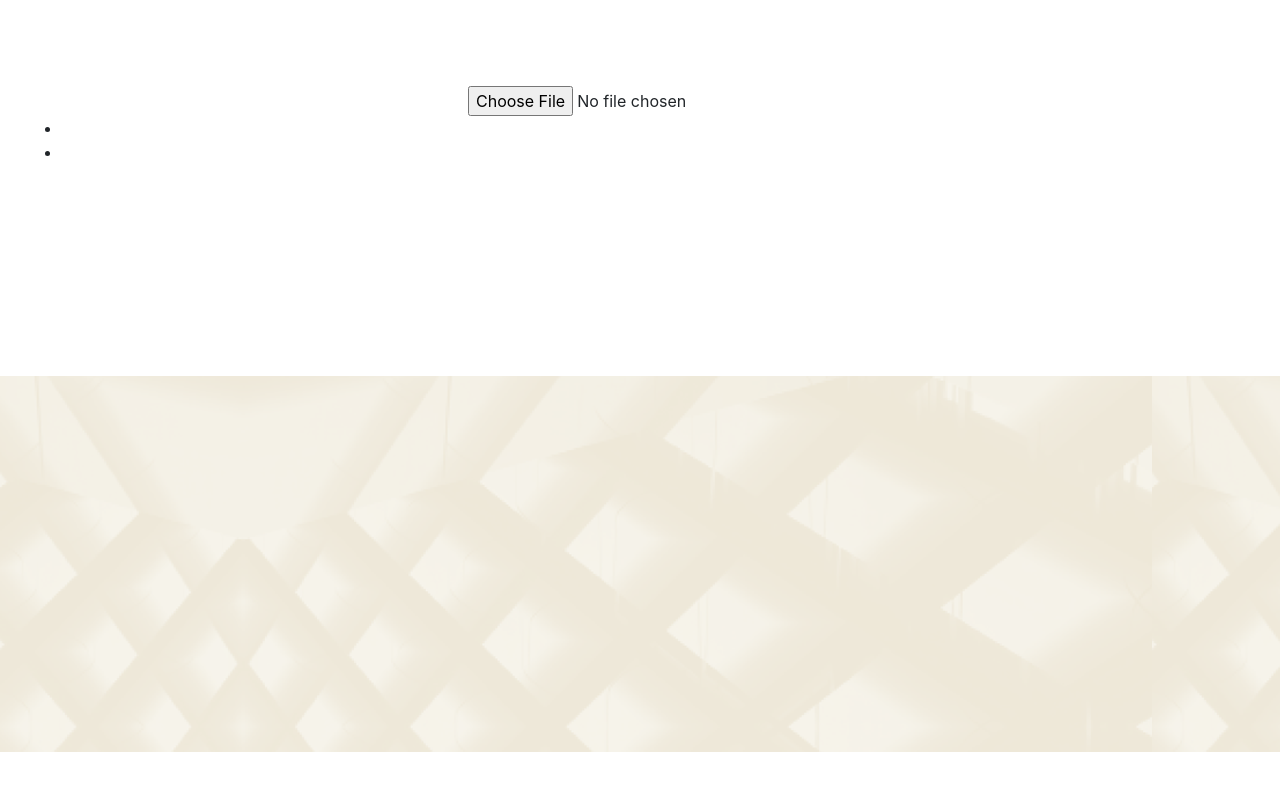
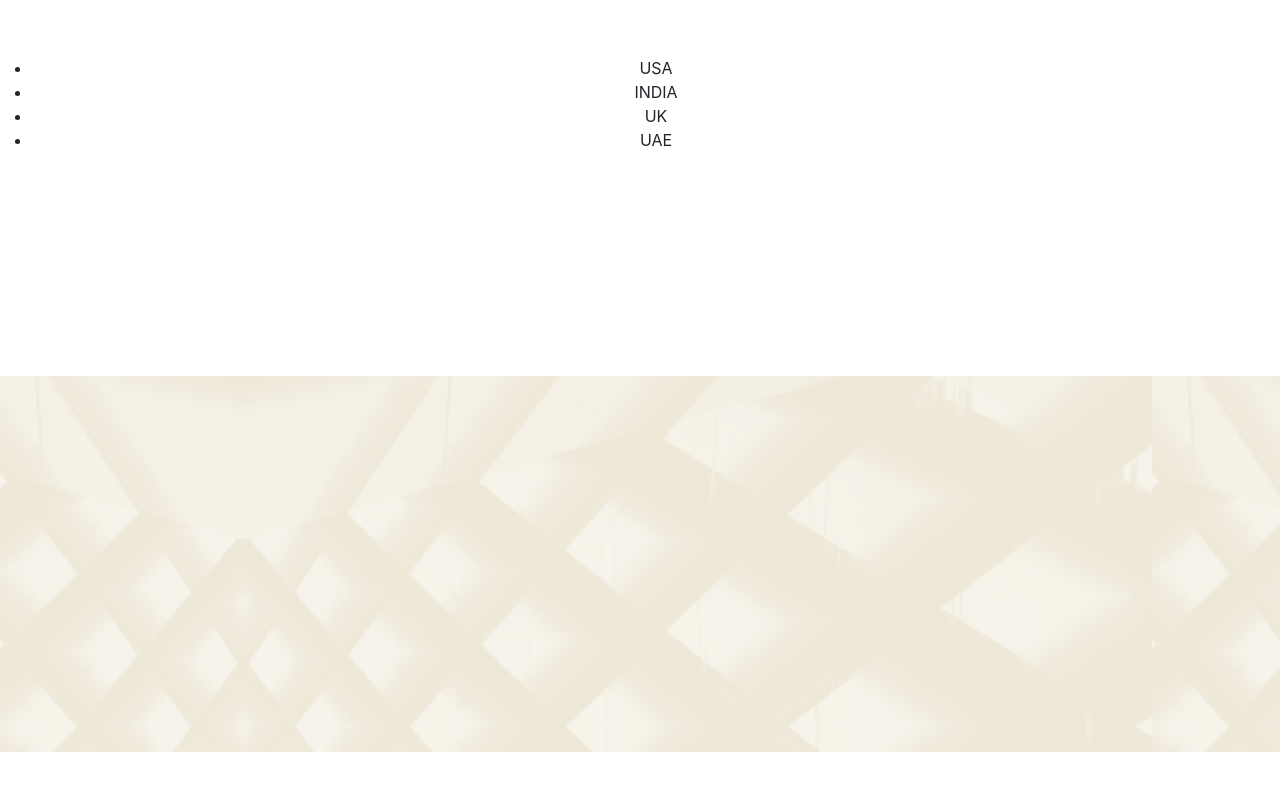
Before and after one commit to saiprakashk-387/mycipltasks, a React (Create React App) app: page / in a window 1280 px wide. Shown: the top 790 px of the page. Built offline with nearby package versions, Linux system fonts and the light colour scheme.

Commit message:
li_onclick

```diff
--- a/src/Folderupload.jsx
+++ b/src/Folderupload.jsx
@@ -1,67 +1,66 @@
 import React, { useState, useEffect } from "react";
 
-function Folderupload() {
-   const [file1, setFile1] = useState();
-  const [file2, setFile2] = useState();
-  const [values, setValues] = useState();
-  const [newValues, setNewValues] = useState();
+// function Folderupload() {
+//    const [file1, setFile1] = useState();
+//   const [file2, setFile2] = useState();
+//   const [values, setValues] = useState();
+//   const [newValues, setNewValues] = useState();
 
-  const folderChange = async (e) => {
-    setFile1(e.target.files[0]);
-    setFile2(e.target.files[1]);
-  };
-  useEffect(() => {
-    if (file2 && file1) {
-      v1();
-      v2();
-    }
-  }, [file1, file2]);
-  const v1 = () => {
-    var file = file1;
-    var reader = new FileReader();
+//   const folderChange = async (e) => {
+//     setFile1(e.target.files[0]);
+//     setFile2(e.target.files[1]);
+//   };
+//   useEffect(() => {
+//     if (file2 && file1) {
+//       v1();
+//       v2();
+//     }
+//   }, [file1, file2]);
+//   const v1 = () => {
+//     var file = file1;
+//     var reader = new FileReader();
 
-    if (file) {
-      reader.onload = function (event) {
-        setValues(event.target.result);
-      };
-    } else {
-      setValues("It doesn't seem to be a text file!");
-    }
-    reader.readAsText(file);
-  };
-  const v2 = () => {
-    var file = file2;
-    var reader = new FileReader();
+//     if (file) {
+//       reader.onload = function (event) {
+//         setValues(event.target.result);
+//       };
+//     } else {
+//       setValues("It doesn't seem to be a text file!");
+//     }
+//     reader.readAsText(file);
+//   };
+//   const v2 = () => {
+//     var file = file2;
+//     var reader = new FileReader();
 
+//     if (file) {
+//       reader.onload = function (event) {
+//         setNewValues(event.target.result);
+//       };
+//     } else {
+//       setNewValues("It doesn't seem to be a text file!");
+//     }
+//     reader.readAsText(file);
+//   };
 
-    if (file) {
-      reader.onload = function (event) {
-        setNewValues(event.target.result);
-      };
-    } else {
-      setNewValues("It doesn't seem to be a text file!");
-    }
-    reader.readAsText(file);
-  };
+//   return (
+//     <div style={{ margin: 30 }}>
+//       <input
+//         type="file"
+//         id="flup"
+//         webkitdirectory="true"
+//         onChange={(e) => folderChange(e)}
+//       />
 
-  return (
-    <div style={{ margin: 30 }}>
-      <input
-        type="file"
-        id="flup"
-        webkitdirectory="true"
-        onChange={(e) => folderChange(e)}
-      />
+//       <ul>
+//         <li>{values}</li>
+//         <li>{newValues}</li>
+//       </ul>
+//     </div>
+//   );
+// }
 
-      <ul>
-        <li>{values}</li>
-        <li>{newValues}</li>
-      </ul>
-    </div>
-  );
-}
-
-export default Folderupload;
+// export default Folderupload;
 
 // import React, { Component } from "react";
 
@@ -146,3 +145,75 @@
 // }
 
 // export default Folderupload;
+
+// class Folderupload extends React.Component {
+//   render() {
+//   const adminCodes = ["India", "USA", "UK", "UAE"];
+
+//   return (
+//    <div>
+//      <ul>
+//        {adminCodes.map((item) => (
+//          <li
+//            key={item}
+//            style={{ cursor: "pointer" }}
+//            onClick={() => handleListCountryClick(item)}
+//          >
+//            {item}
+//          </li>
+//        ))}
+//      </ul>
+//    </div>
+//    );
+//   }
+//  }
+
+//   const handleListCountryClick = (item) => {
+//         console.log(`I'm a ${item}!`);
+//  };
+
+//  export default Folderupload;
+
+const Folderupload = () => {
+  const adminCodes = ["India", "USA", "UK", "UAE"];
+  const listItems =[
+    {
+      name:"USA",
+      value:"usa"
+    },
+    {
+      name:"INDIA",
+      value:"india"
+    },
+    {
+      name:"UK",
+      value:"uk"
+    },
+    {
+      name:"UAE",
+      value:"uae"
+    }
+  ]
+
+    const handleListCountryClick = (item) => {
+        console.log(`I'm a ${item}!`);
+ };
+
+  return (
+    <div>
+      <ul>
+        {listItems.map((listItems,i) => (
+           <li
+            key={i}
+            style={{ cursor: "pointer" }}
+            onClick={() => handleListCountryClick(listItems.value)}
+          >
+            {listItems.name}
+          </li>
+        ))}
+      </ul>
+    </div>
+  );
+};
+
+export default Folderupload;
```
